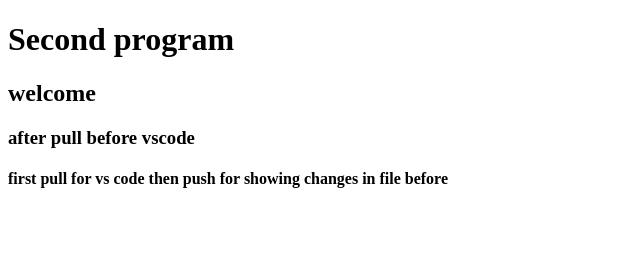
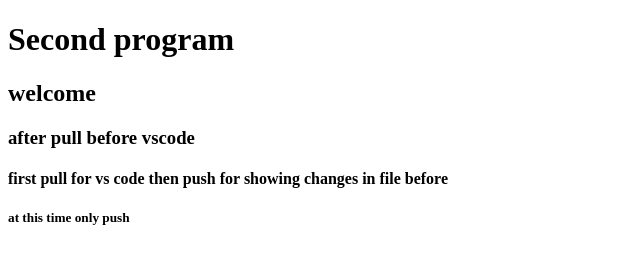
Before and after one commit to Ruby0815/js_prog_2, a plain HTML site: page js_prog_2/index.html in a window 1280 px wide. Shown: the whole page, without its empty margins (0-640 px from the left). Drawn offline with Linux system fonts and the light colour scheme.

Commit message:
h5 in index.html
write h5 and  after push

```diff
--- a/js_prog_2/index.html
+++ b/js_prog_2/index.html
@@ -11,6 +11,7 @@
     <h2>welcome</h2>
     <h3>after pull before vscode</h3>
     <h4>first pull for vs code then push for showing changes in file before  </h4>
+    <h5> at this time only push</h5>
 
 </body>
 </html>
```
